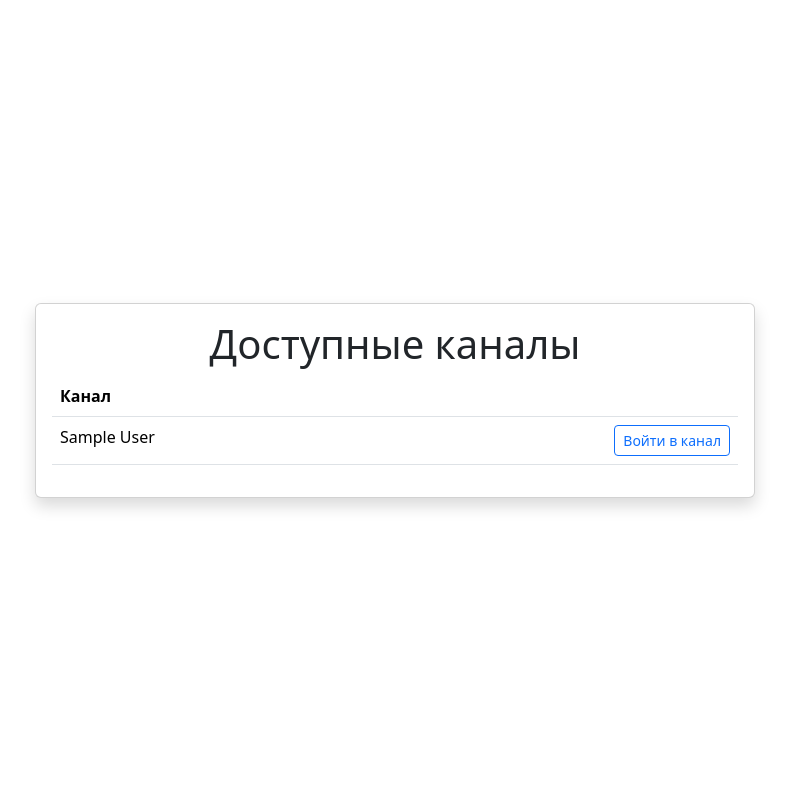
After one commit to deimosowen/Mattermost_CaseOneBot, a Node project: template server/views/inviteToChannel.ejs in a window 1280 px wide. The commit adds this page. Shown: the whole page, without its empty margins (245-1034 px from the left). Run offline with Node 20 templates, Linux system fonts and the light colour scheme; the template is opened without the code that fills it: most values are stand-ins (such as "Sample title", 1, 10 or a date in 2020); some libraries are stand-ins or nearby versions.

Commit message:
invite UI

```diff
--- a/config/index.js
+++ b/config/index.js
@@ -5,4 +5,5 @@ module.exports = {
     ADMIN_ID: process.env.ADMIN_ID,
     TZ: process.env.TZ,
     OPENAI_API_KEY: process.env.OPENAI_API_KEY,
+    HOST: process.env.HOST,
 };
--- a/package.json
+++ b/package.json
@@ -1,6 +1,6 @@
 {
   "name": "mattermost_caseonebot",
-  "version": "1.11.0",
+  "version": "1.12.0",
   "description": "",
   "type": "commonjs",
   "main": "index.js",
--- a/server/controllers/calendarController.js
+++ b/server/controllers/calendarController.js
@@ -20,7 +20,7 @@ router.post('/settings/', async (req, res) => {
     let { user_id, notification_interval, is_notification } = req.body;
     is_notification = parseInt(is_notification) || 0;
     await updateUserSettings(user_id, { notification_interval, is_notification });
-    res.redirect(`/calendar/settings/?user_id=${user_id}&success=true`);
+    res.redirect(`/calendar/settings?user_id=${user_id}&success=true`);
 });
 
 module.exports = router;
--- a/server/controllers/oauthController.js
+++ b/server/controllers/oauthController.js
@@ -5,7 +5,7 @@ const { oAuth2Client } = require('../googleAuth');
 const router = express.Router();
 
 router.get('/', (req, res) => {
-    res.redirect('https://github.com/deimosowen/Mattermost_EchoBot');
+    res.redirect('https://github.com/deimosowen/Mattermost_CaseOneBot');
 });
 
 router.get('/PrivacyPolicy', (req, res) => {
--- a/server/index.js
+++ b/server/index.js
@@ -3,6 +3,7 @@ const path = require('path');
 const oauthController = require('./controllers/oauthController');
 const calendarController = require('./controllers/calendarController');
 const dutyController = require('./controllers/dutyController');
+const inviteController = require('./controllers/inviteController');
 
 const initializeServer = () => {
     const app = express();
@@ -17,6 +18,7 @@ const initializeServer = () => {
     app.use('/', oauthController);
     app.use('/calendar', calendarController);
     app.use('/duty', dutyController);
+    app.use('/invite', inviteController);
 
     app.listen(process.env.PORT, () => {
         console.log(`Server started on port ${process.env.PORT}`);
--- a/server/views/dutySettings.ejs
+++ b/server/views/dutySettings.ejs
@@ -20,8 +20,8 @@
                                         <tr>
                                             <td>
                                                 <div class="d-flex align-items-center">
-                                                    <!-- Иконка пользователя (замените src на путь к вашему изображению)
-                                                    <img src=<%=employee.image %> alt="User" class="rounded-circle me-2" style="width: 32px; height: 32px;">  -->
+                                                    <img src=<%=employee.image %> alt="User" class="rounded-circle me-2"
+                                                    style="width: 32px; height: 32px;"> -->
                                                     <!-- Имя сотрудника -->
                                                     <div class="flex-grow-1">
                                                         <%= employee.name %>
--- /dev/null
+++ b/server/views/inviteToChannel.ejs
@@ -0,0 +1,51 @@
+<% layout('layout') -%>
+    <% block('title', 'Invite to channel' ); -%>
+
+        <div class="container my-5">
+            <div class="row">
+                <div class="col-12 col-md-8 mx-auto">
+                    <div class="card shadow">
+                        <div class="card-body">
+                            <h1 class="card-title text-center">Доступные каналы</h1>
+                            <% if (channels.length> 0) { %>
+                                <table class="table">
+                                    <thead>
+                                        <tr>
+                                            <th scope="col">Канал</th>
+                                            <th scope="col" class="text-end"></th>
+                                        </tr>
+                                    </thead>
+                                    <tbody>
+                                        <% channels.forEach(channel=> { %>
+                                            <tr>
+                                                <td>
+                                                    <div class="d-flex align-items-center">
+                                                        <div class="flex-grow-1">
+                                                            <%= channel.display_name %>
+                                                        </div>
+                                                    </div>
+                                                </td>
+                                                <td class="text-end">
+                                                    <form action="/invite" method="post">
+                                                        <input type="hidden" name="user_id" value="<%= user_id %>">
+                                                        <input type="hidden" name="channel_id"
+                                                            value="<%= channel.id %>">
+                                                        <button type="submit"
+                                                            class="btn btn-outline-primary btn-sm">Войти в
+                                                            канал</button>
+                                                    </form>
+                                                </td>
+                                            </tr>
+                                            <% }) %>
+                                    </tbody>
+                                </table>
+                                <% } else { %>
+                                    <div class="alert alert-info text-center" role="alert">
+                                        Вы уже приглашены во все доступные каналы 😊
+                                    </div>
+                                    <% } %>
+                        </div>
+                    </div>
+                </div>
+            </div>
+        </div>
```
Also changed, not shown: mattermost/utils.js (+20 -0 lines), server/controllers/inviteController.js (added, +64 -0 lines).
